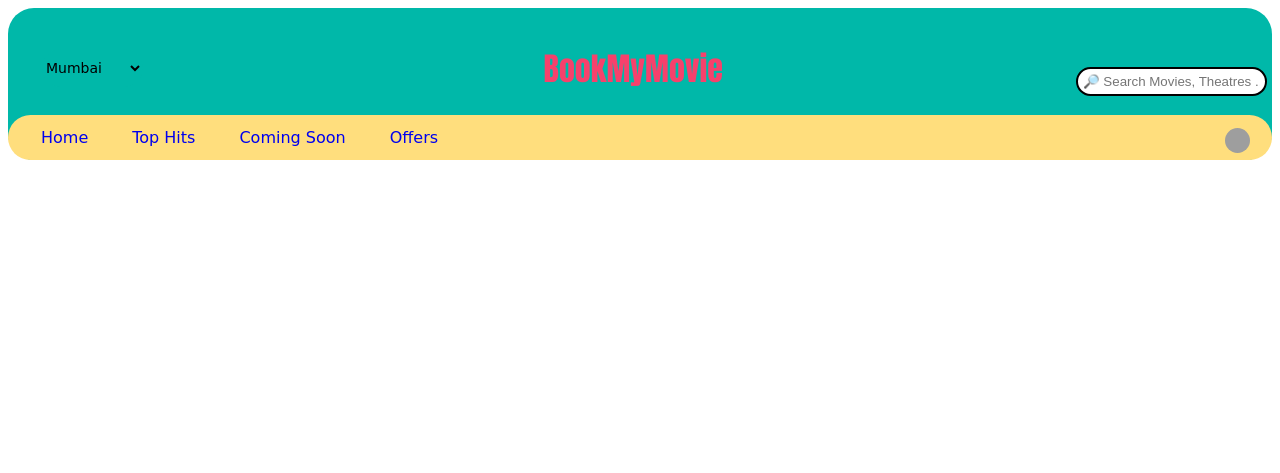
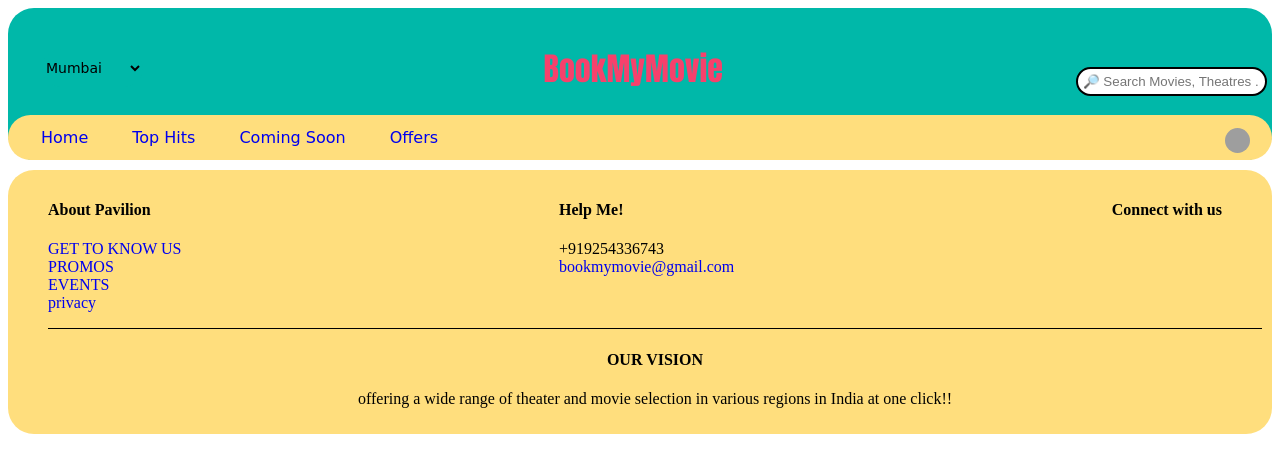
Before and after one commit to AtharvArolkar/Movie-Purchase-Website, a PHP site: page /Offers.html in a window 1280 px wide. Shown: the top 473 px of the page. Run offline with PHP 8.4, Linux system fonts and the light colour scheme; grey boxes are pictures that could not be loaded.

Commit message:
edited footer

```diff
--- a/Offers.html
+++ b/Offers.html
@@ -43,6 +43,42 @@
             </nav>
         </div>
     </header>
+    <footer>
+        <div class="footer-container">
+            <div class="footer-column">
+                <h4 class="footer-list-header">About Pavilion</h4>
+                <ul class="footer-list-top">
+                    <li><a href="#">GET TO KNOW US</a></li>
+                    <li><a href="#">PROMOS</a></li>
+                    <li><a href="#">EVENTS</a></li>
+                    <li><a href="#">privacy</a></li>
+                </ul>
+            </div>
+            <div class="vl"></div>
+            <div class="footer-column">
+                <h4 class="footer-list-header">Help Me!</h4>
+                <ul class="footer-list-top">
+                    <li>+919254336743 <i class="fa fa-phone"></i></li>
+                    <li><a href="#">bookmymovie@gmail.com <i class="fa fa-envelope"></i></a></li>
+                </ul>
+            </div>
+            <div class="vl"></div>
+            <div class="footer-column">
+                <h4 class="footer-list-header">Connect with us</h4>
+                <a href="facebook.com"><i class="fa fa-facebook"></i></a>
+                <a href="twitter.com"><i class="fa fa-twitter"></i></a>
+                <a href="instagram.com"><i class="fa fa-instagram"></i></a>
+            </div>
+        </div>
+        <div class="footer-bottom">
+            <center>
+                <h4>OUR VISION</h4>
+            </center>
+            <center>
+                <p>offering a wide range of theater and movie selection in various regions in India at one click!!</p>
+            </center>
+        </div>
+    </footer>
 </body>
 
 </html>
--- a/index.css
+++ b/index.css
@@ -161,7 +161,7 @@ div.genre-gallery img {
     opacity: 0.5;
 }
 footer{
-    border-radius: 26px 26px 0 0;
+    border-radius: 26px;
     background-color: #ffde7d;
     margin-top: 10px;
     padding: 10px;
@@ -180,3 +180,6 @@ footer{
     list-style: none;
     padding-left: 0;
 }
+.footer-column a{
+    text-decoration: none;
+}
```
Also changed, not shown: ComingSoon.html (+36 -0 lines), TopHits.html (+36 -0 lines).
